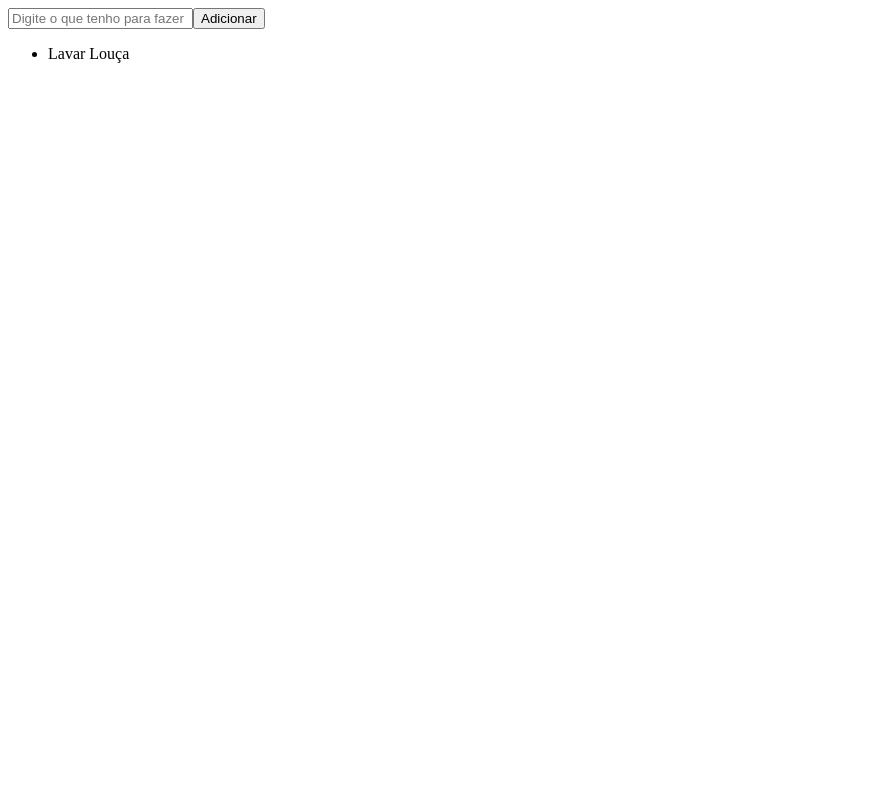
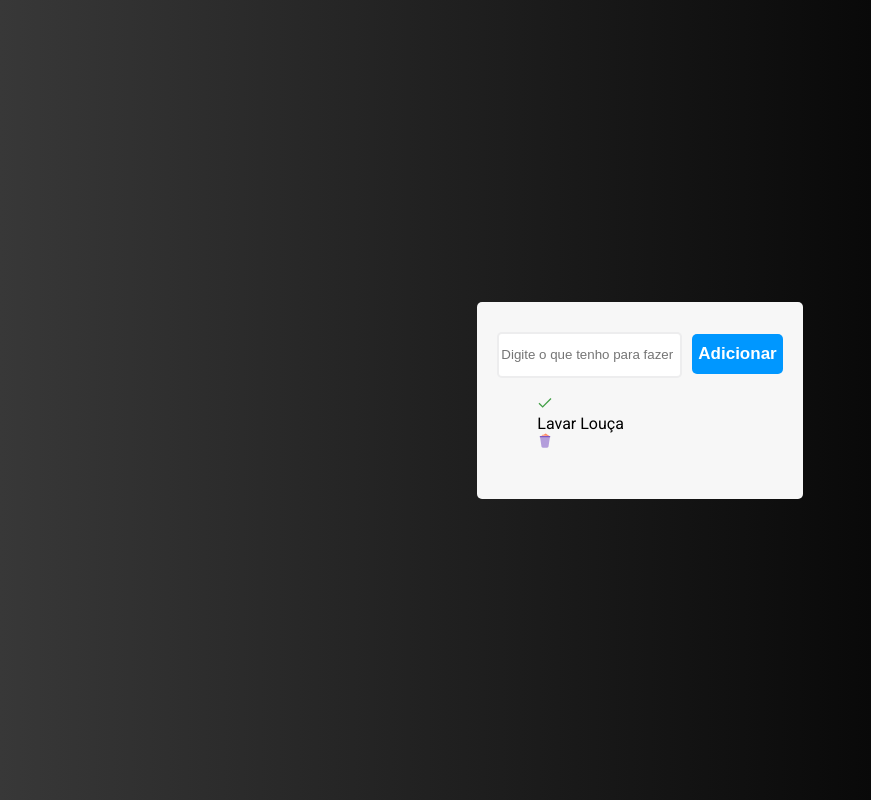
Before and after one commit to vagner0795/todolist-react, a React (Vite) app: page / in a window 1280 px wide. Shown: the whole page, without its empty margins (0-871 px from the left). Built offline with nearby package versions, Linux system fonts and the light colour scheme.

Commit message:
feat: add styles and globalStyles

```diff
--- a/index.html
+++ b/index.html
@@ -4,6 +4,9 @@
     <meta charset="UTF-8" />
     <!-- <link rel="icon" type="image/svg+xml" href="/vite.svg" /> -->
     <meta name="viewport" content="width=device-width, initial-scale=1.0" />
+    <link rel="preconnect" href="https://fonts.googleapis.com">
+    <link rel="preconnect" href="https://fonts.gstatic.com" crossorigin>
+    <link href="https://fonts.googleapis.com/css2?family=Roboto:wght@100;300;400;500;700&display=swap" rel="stylesheet">
     <title>To Do List</title>
   </head>
   <body>
--- a/package.json
+++ b/package.json
@@ -12,6 +12,7 @@
   "dependencies": {
     "react": "^18.2.0",
     "react-dom": "^18.2.0",
+    "react-icons": "^4.10.1",
     "styled-components": "^6.0.7",
     "uuid": "^9.0.0"
   },
--- a/src/App.jsx
+++ b/src/App.jsx
@@ -1,6 +1,8 @@
 // eslint-disable-next-line no-unused-vars
 import React, { useState } from "react";
 import { v4 as uuidv4 } from "uuid";
+import { Container, ToDoList, Input, Button } from "./styles";
+import { FcFullTrash, FcCheckmark } from "react-icons/fc";
 
 function App() {
   const [list, setList] = useState([{ id: uuidv4(), task: "Lavar Louça" }]);
@@ -14,19 +16,25 @@
   }
 
   return (
-    <div>
-      <input
+    <Container>
+      <ToDoList>
+        <Input
           onChange={inputMudou}
           type="text"
           placeholder="Digite o que tenho para fazer"
         />
-      <button onClick={butaoClicado}>Adicionar</button>
+        <Button onClick={butaoClicado}>Adicionar</Button>
         <ul>
           {list.map((item) => (
+            <>
+              <FcCheckmark />
               <li key={item.id}>{item.task}</li>
+              <FcFullTrash />
+            </>
           ))}
         </ul>
-    </div>
+      </ToDoList>
+    </Container>
   );
 }
 
--- /dev/null
+++ b/src/globalStyles.js
@@ -0,0 +1,19 @@
+import { createGlobalStyle } from "styled-components";
+
+const GlobalStyles = createGlobalStyle`
+    body{
+        margin: 0;
+        padding: 0;
+        box-sizing: border-box;
+        font-family: 'Roboto', sans-serif;
+    }
+
+    input{
+        outline: none;
+    }
+    ul{
+        list-style: none;
+    }
+`;
+
+export default GlobalStyles;
--- a/src/main.jsx
+++ b/src/main.jsx
@@ -1,9 +1,11 @@
 import React from "react";
 import ReactDOM from "react-dom/client";
 import App from "./App.jsx";
+import GlobalStyles from "./globalStyles.js";
 
 ReactDOM.createRoot(document.getElementById("root")).render(
   <React.StrictMode>
     <App />
+    <GlobalStyles />
   </React.StrictMode>
 );
--- /dev/null
+++ b/src/styles.jsx
@@ -0,0 +1,34 @@
+import styled from "styled-components";
+
+export const Container = styled.div`
+  width: 100vw;
+  height: 100vh;
+  display: flex;
+  justify-content: center;
+  align-items: center;
+  background: linear-gradient(90deg, #383838 0%, #000000 81.25%);
+`;
+
+export const ToDoList = styled.div`
+  background: #f7f7f7;
+  padding: 30px 20px;
+  border-radius: 5px;
+`;
+
+export const Input = styled.input`
+  border: 2px solid #d1d3d466;
+  border-radius: 5px;
+  height: 40px;
+  margin-right: 10px;
+`;
+
+export const Button = styled.button`
+  background-color: #0097ff;
+  border: none;
+  height: 40px;
+  border-radius: 5px;
+  color: #ffffff;
+  font-weight: 600;
+  font-size: 17px;
+  cursor: pointer;
+`;
```
Also changed, not shown: 1 other file (tests, documents, lock files or other folders). Lines whose indentation alone changed are shown as unchanged.
